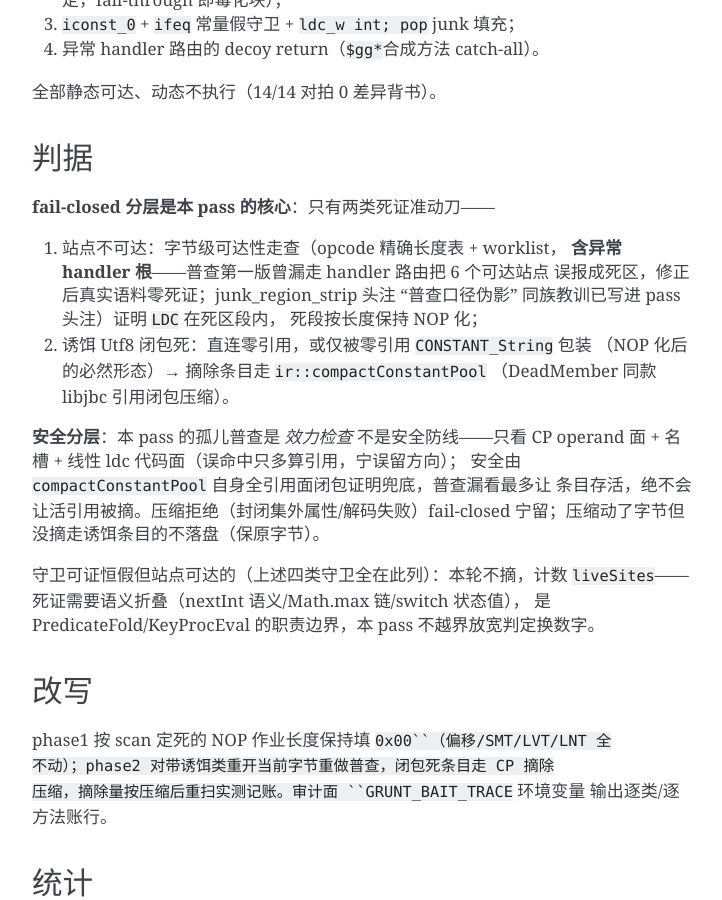
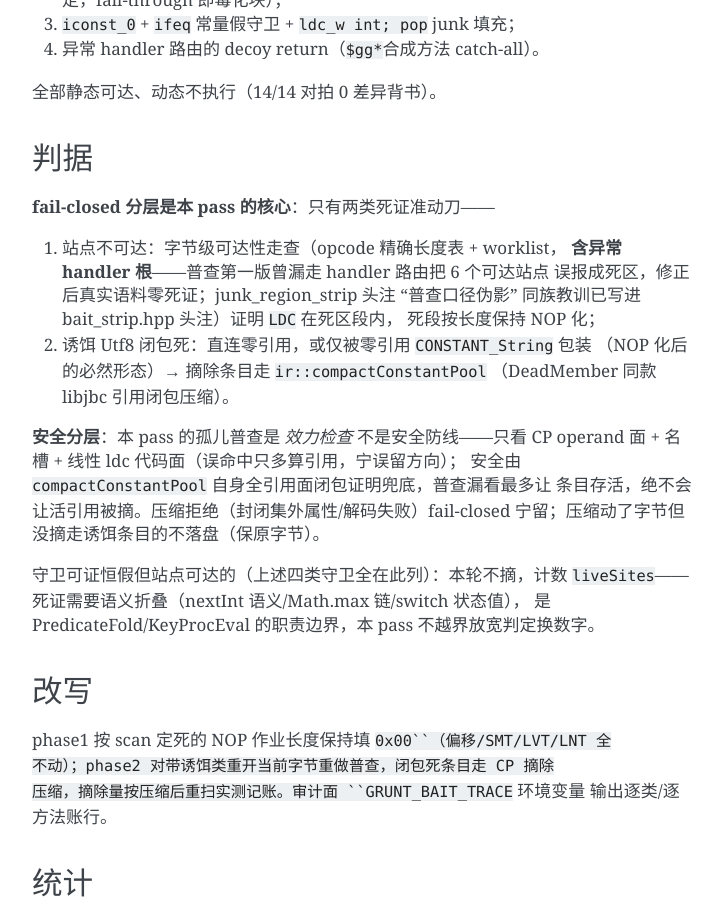
Before and after one commit to luiox/analysis-grunt, a Sphinx documentation site: the page built from doc/bait-strip.rst, in a window 1280 px wide and 900 px high, scrolled down 635 px. Shown: the whole window, without its empty margins (388-1110 px from the left). Built offline with Sphinx 7.4.7, drawn with Linux system fonts in a browser that asks for light colours.

Commit message:
docs(grunt): bait-strip.rst 头注点名指到真实锚点 bait_strip.hpp
CI 引用门禁（check_refs 规则 4）：'X 头注' 的 X 必须是 @defgroup 组名
或头文件名——'写进 pass 头注' 把 pass 当锚点名，无锚点失败。教训实际
写在 bait_strip.hpp 头注（普查漏走异常 handler 根），点名改为该文件。

```diff
--- a/doc/bait-strip.rst
+++ b/doc/bait-strip.rst
@@ -39,7 +39,7 @@ bait_strip：反 LLM 诱饵串审计与 fail-closed 摘除
 1. 站点不可达：字节级可达性走查（opcode 精确长度表 + worklist，
    **含异常 handler 根**——普查第一版曾漏走 handler 路由把 6 个可达站点
    误报成死区，修正后真实语料零死证；junk_region_strip 头注
-   "普查口径伪影" 同族教训已写进 pass 头注）证明 ``LDC`` 在死区段内，
+   "普查口径伪影" 同族教训已写进 bait_strip.hpp 头注）证明 ``LDC`` 在死区段内，
    死段按长度保持 NOP 化；
 2. 诱饵 Utf8 闭包死：直连零引用，或仅被零引用 ``CONSTANT_String`` 包装
    （NOP 化后的必然形态）→ 摘除条目走 ``ir::compactConstantPool``
```
